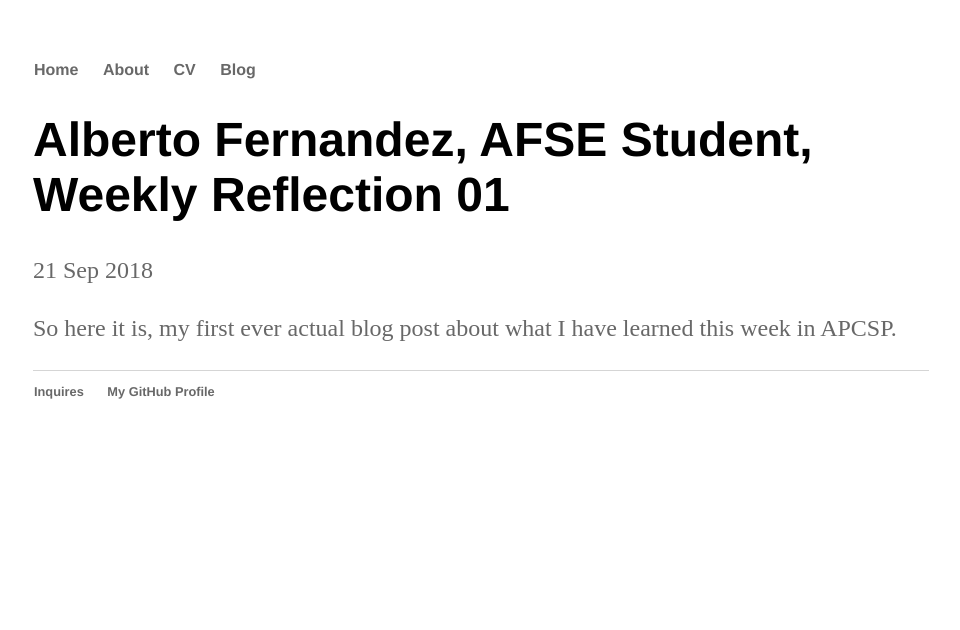
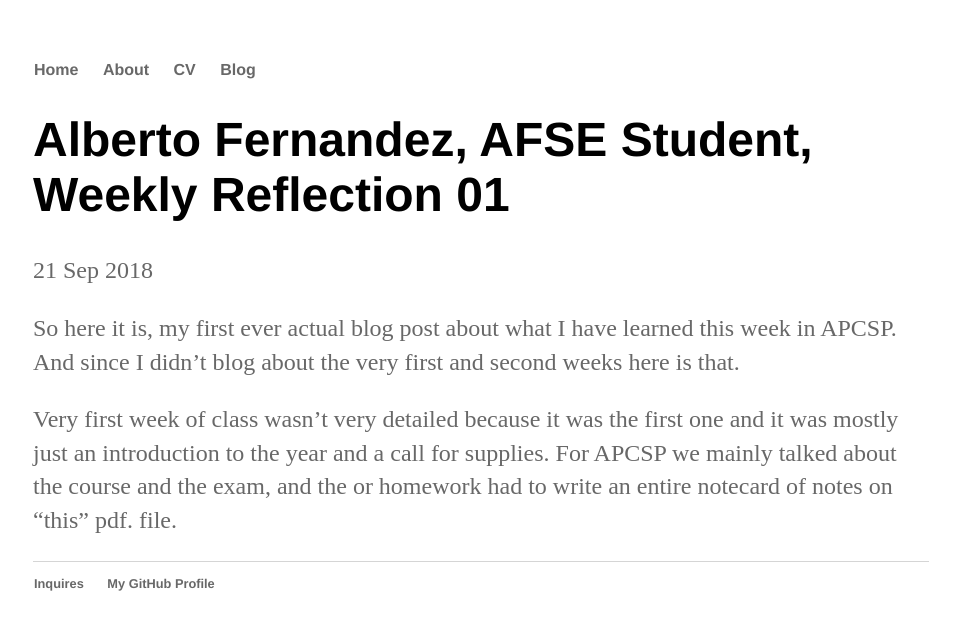
Before and after one commit to albertof4112/albertof4112.github.io, a Jekyll site: the page built from _posts/2018-09-21-weekly-reflection-01.md, in a window 1280 px wide. Shown: the top 630 px of the page, without its empty margins (159-1119 px from the left). Built offline with Jekyll 4.4.1, drawn with Linux system fonts in a browser that asks for light colours.

Commit message:
Update 2018-09-21-weekly-reflection-01.md

```diff
--- a/_posts/2018-09-21-weekly-reflection-01.md
+++ b/_posts/2018-09-21-weekly-reflection-01.md
@@ -4,4 +4,6 @@ title: "Alberto Fernandez, AFSE Student, Weekly Reflection 01"
 date: 2018-09-21
 ---
 
-So here it is, my first ever actual blog post about what I have learned this week in APCSP.
+So here it is, my first ever actual blog post about what I have learned this week in APCSP. And since I didn't blog about the very first and second weeks here is that.
+
+Very first week of class wasn't very detailed because it was the first one and it was mostly just an introduction to the year and a call for supplies. For APCSP we mainly talked about the course and the exam, and the or homework had to write an entire notecard of notes on "this" pdf. file.
```
